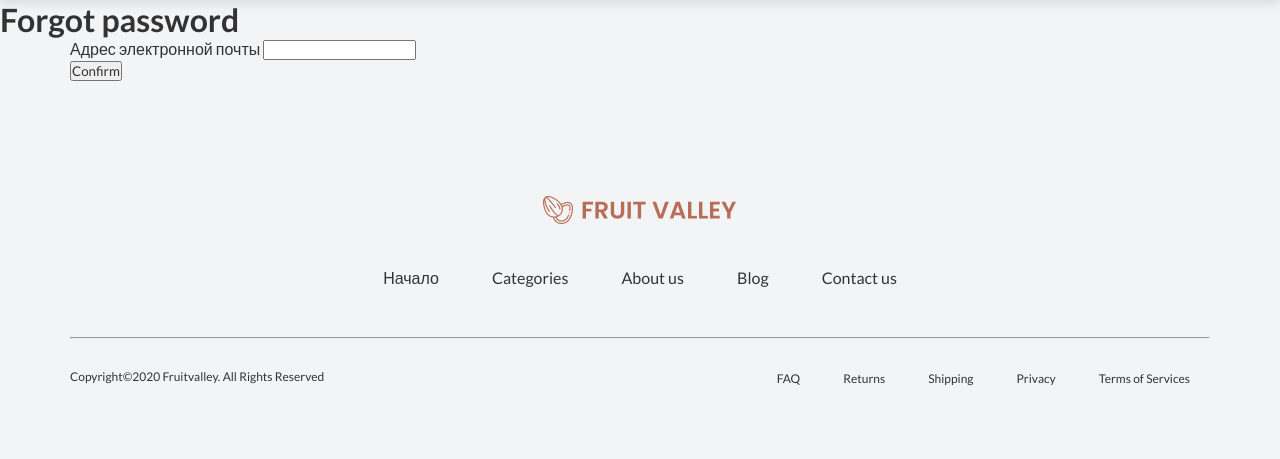
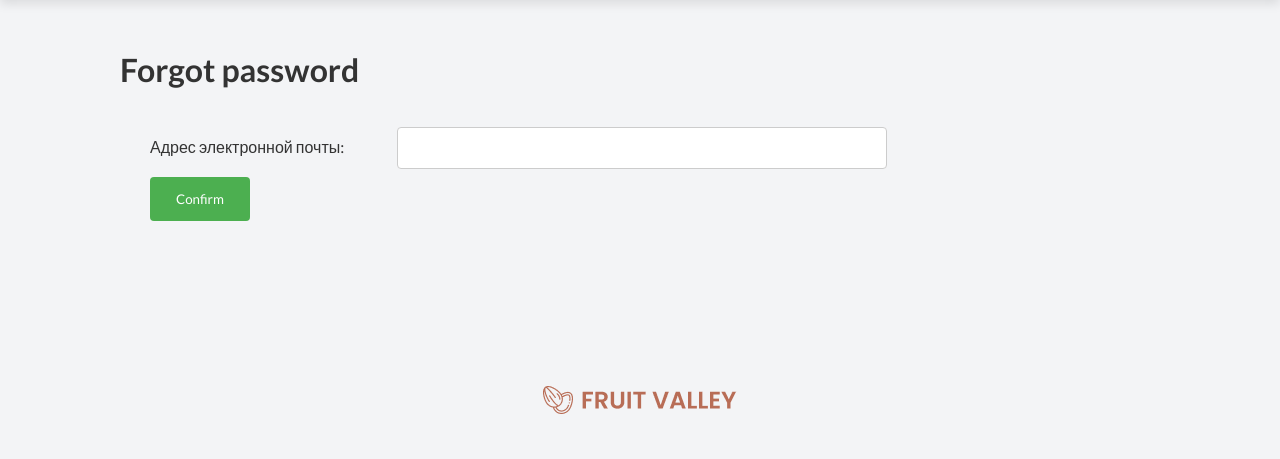
Before and after one commit to ikhasanmusaev/fruit-valley, a Django app: page /ru/account/password/reset/ in a window 1280 px wide. Shown: the part 202-661 px from the top of the page. Before the commit the page ends 588 px from the top, so only its background shows below. Run offline with Django 3.2, Linux system fonts and the light colour scheme; data that the repository does not hold is empty; some libraries are stand-ins or nearby versions.

Commit message:
added, edited, fixed

```diff
--- a/products/urls.py
+++ b/products/urls.py
@@ -1,3 +1,4 @@
+from django.contrib.auth.decorators import login_required
 from django.urls import path
 
 from . import views
@@ -9,7 +10,7 @@
     path('by_category/<int:pk>', views.ByCategory.as_view(), name='by-category'),
     path('category/', views.CategoryListView.as_view(), name='category-list'),
     path('category/<str:slug>', views.CategoryDetailView.as_view(), name='category-detail'),
-    path('add_to_favorite', views.AddToFavorite.as_view()),
+    path('add_to_favorite', login_required(views.AddToFavorite.as_view())),
     path('favourite-products/', views.FavouriteProductsListView.as_view(), name='favourite-list'),
     path('', views.Index.as_view(), name='index-page'),
 ]
--- a/sitepages/views.py
+++ b/sitepages/views.py
@@ -56,11 +56,8 @@
     template_name = 'search.html'
 
     def get(self, request, *args, **kwargs):
-        print(not 'query' in request.GET)
-        print(not request.GET['query'])
-        print(request.GET['query'] == '')
+
         if not 'query' in request.GET or not request.GET['query'] and request.GET['query'] == '':
-            print(12)
             return redirect('products:index-page')
         return super().get(request, *args, **kwargs)
 
--- a/static/css/my-styles.css
+++ b/static/css/my-styles.css
@@ -40,3 +40,38 @@
   display: block;
   z-index: 11;
 }
+
+.container-to-center {
+  margin: 50px;
+}
+
+.container-to-center form {
+  margin: 30px;
+}
+
+.container-to-center input {
+  width: 50%;
+  padding: 12px 20px;
+  margin: 8px 0 0 50px;
+  display: inline-block;
+  border: 1px solid #ccc;
+  border-radius: 4px;
+  box-sizing: border-box;
+}
+
+.container-to-center button {
+  margin-left: auto;
+  margin-right: auto;
+  width: 100px;
+  background-color: #4CAF50;
+  color: white;
+  padding: 14px 20px;
+  margin-top: 8px;
+  border: none;
+  border-radius: 4px;
+  cursor: pointer;
+}
+
+.container-to-center button:hover {
+  background-color: #45a049;
+}
--- a/static/js/ajax-queries.js
+++ b/static/js/ajax-queries.js
@@ -40,7 +40,7 @@
 
 function product_item(id, img, name, price, rating, sale = null, is_liked) {
     return `
-            <div class="product">
+            <div class="product" id="product-${id}">
                 <a href="/product/${id}" class="p-img">
                     <img src="${location.protocol}//${location.host}${img}" alt="">
                 </a>
@@ -119,7 +119,6 @@
     const amount = $('.checked .cost').children('span').text().replace('$', '');
     let total = $('.quantity__input').val();
     let checked = $('.con-switch #check').is(':checked')
-    console.log(checked)
     $.ajax({
         type: 'POST',
         url: `/${language_code}/orders/cart/`,
--- a/templates/_partials/_product_item.html
+++ b/templates/_partials/_product_item.html
@@ -19,7 +19,8 @@
             {{ product.rating_stars|safe }}
         </ul>
         <div class="add-to-card">
-            <a href="javascript:void(0);" class="add-favourite" onclick="add_to_favourite({{ product.id }})">
+            <a href="javascript:void(0);" class="add-favourite"
+            {% if user.is_authenticated %}onclick="add_to_favourite({{ product.id }})"{% else %}onclick="window.location.href='/account/login/'"{% endif %}>
                 <i class="far fa-heart {% call_method product 'is_liked' product.id user.id as liked_product %} {% if liked_product %}fas liked{% endif %}" ></i>
             </a>
             {#            <a href="javascript:void(0);" class="add-card" onclick="addToCart({{ product.id }})">#}
--- a/templates/accounts/password_reset_form.html
+++ b/templates/accounts/password_reset_form.html
@@ -1,16 +1,14 @@
 {% extends 'base.html' %}
 
 {% block content %}
+    <div class="container">
+        <div class="container-to-center">
             <h1 class="text-center mb-4">Forgot password</h1>
-    <div class="container">
-        <div class="row">
-            <div class="col-md-5 mx-auto">
-                <div class="card card-body">
             <form action="" method="post" data-parsley-validate=""
                   data-parsley-errors-messages-disabled="true" novalidate="" _lpchecked="1">
                 {% csrf_token %}
-                        <div class="form-group required">
-                            <label for="{{ form.email.id_for_label }}">{{ form.email.label }}</label>
+                <div class="form-group required d-flex">
+                    <label for="{{ form.email.id_for_label }}">{{ form.email.label }}:</label>
                     {{ form.email }}
                     {{ form.email.errors }}
                     {{ form.email.default_error_messages }}
@@ -21,6 +19,4 @@
             </form>
         </div>
     </div>
-        </div>
-    </div>
 {% endblock %}
--- a/templates/accounts/signup.html
+++ b/templates/accounts/signup.html
@@ -26,8 +26,7 @@
                     {{ form.password2 }}
                     <div style="display: flex; align-items: center; justify-content: space-between;">
                         <button type="submit">Register</button>
-                        <a href="{% url 'buyers:signup_view' %}" style="text-decoration:underline; color:#B86D56;">Sign
-                            in</a>
+                        <a href="{% url 'buyers:login_view' %}" style="text-decoration:underline; color:#B86D56;">Sign in</a>
                     </div>
                 </form>
             </div>
```
Lines whose indentation alone changed are shown as unchanged.
